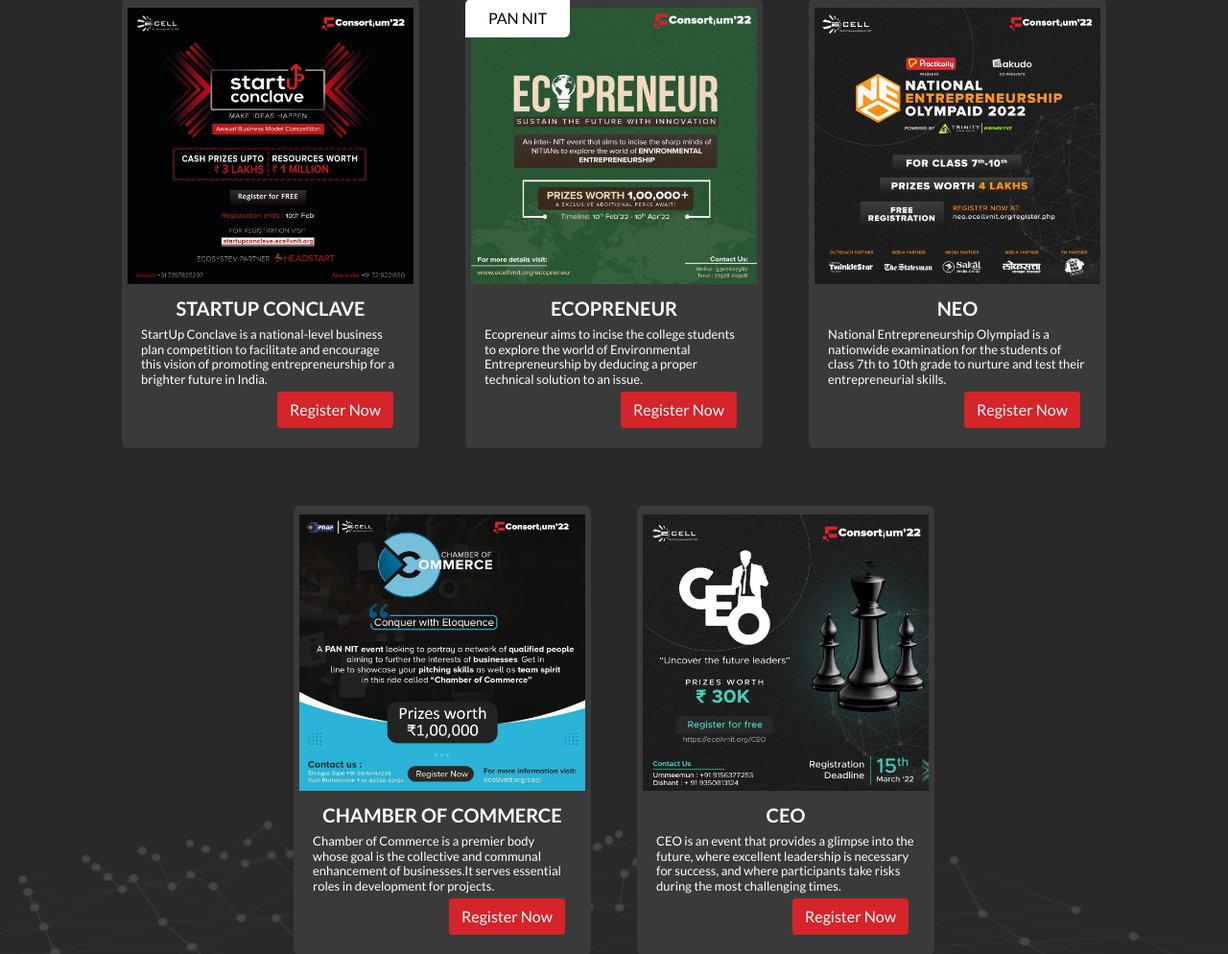
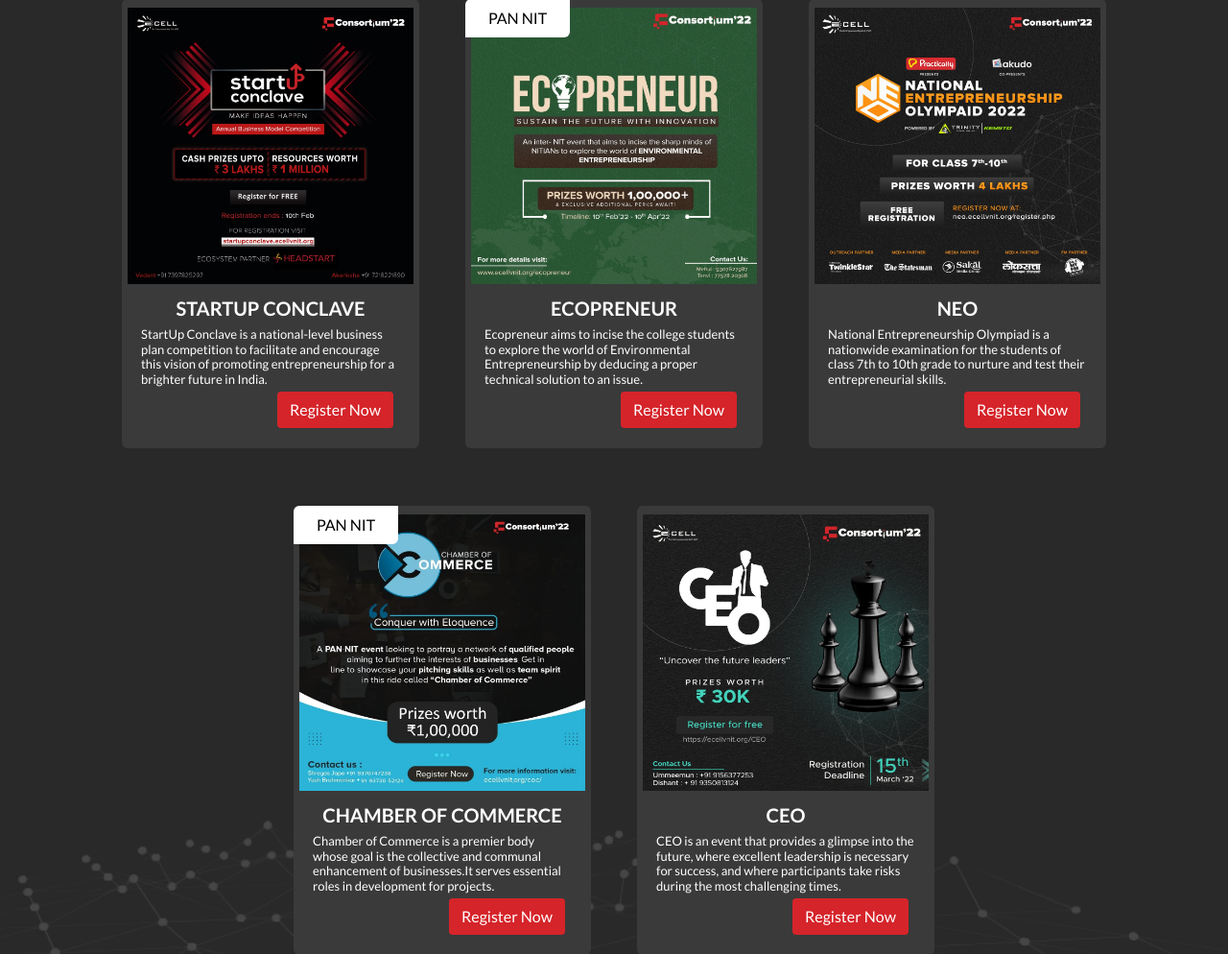
Before and after one commit to Harshy01/consortium2022, a PHP site: page /events.php in a window 1280 px wide. Shown: the part 217-1211 px from the top of the page at 96% size. Run offline with PHP 8.4, Linux system fonts and the light colour scheme.

Commit message:
Update events.php

```diff
--- a/events.php
+++ b/events.php
@@ -63,7 +63,7 @@
 
 
           <div class="col-12 col-md-6 col-lg-4 eventcard mx-4">
-            <!-- <span class="tag px-4 py-2">PAN NIT</span> -->
+            <span class="tag px-4 py-2">PAN NIT</span>
             <img src="img/coc.jpg" alt="">
             <h5 class="mt-2" style="font-weight: bold;">CHAMBER OF COMMERCE</h5>
               <h6 class="mt-2 pb-3 mx-2 text-white text-left desc">Chamber of Commerce is a premier body whose goal is the collective and communal enhancement of businesses.It serves essential roles in development for projects.</h6>
```
